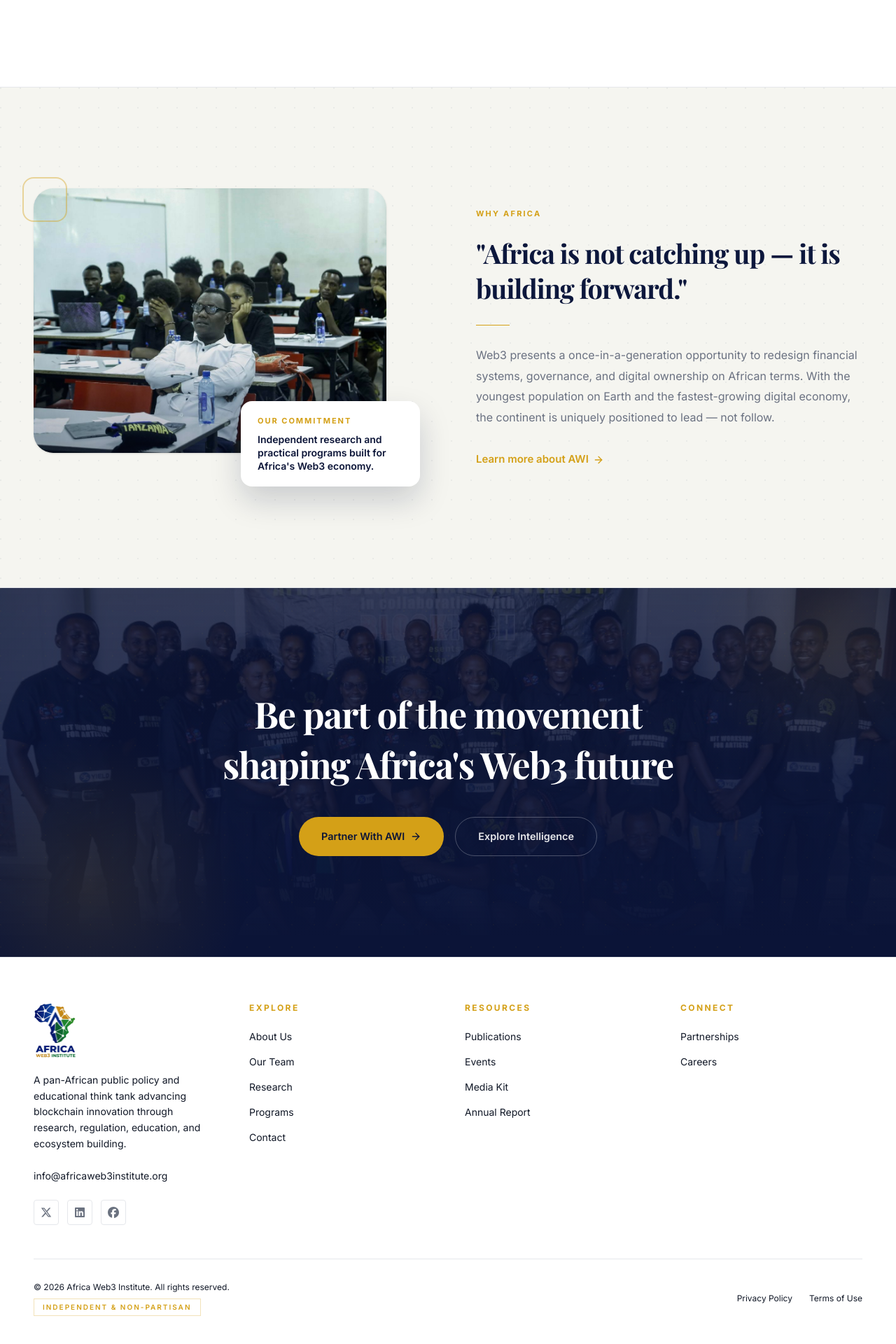
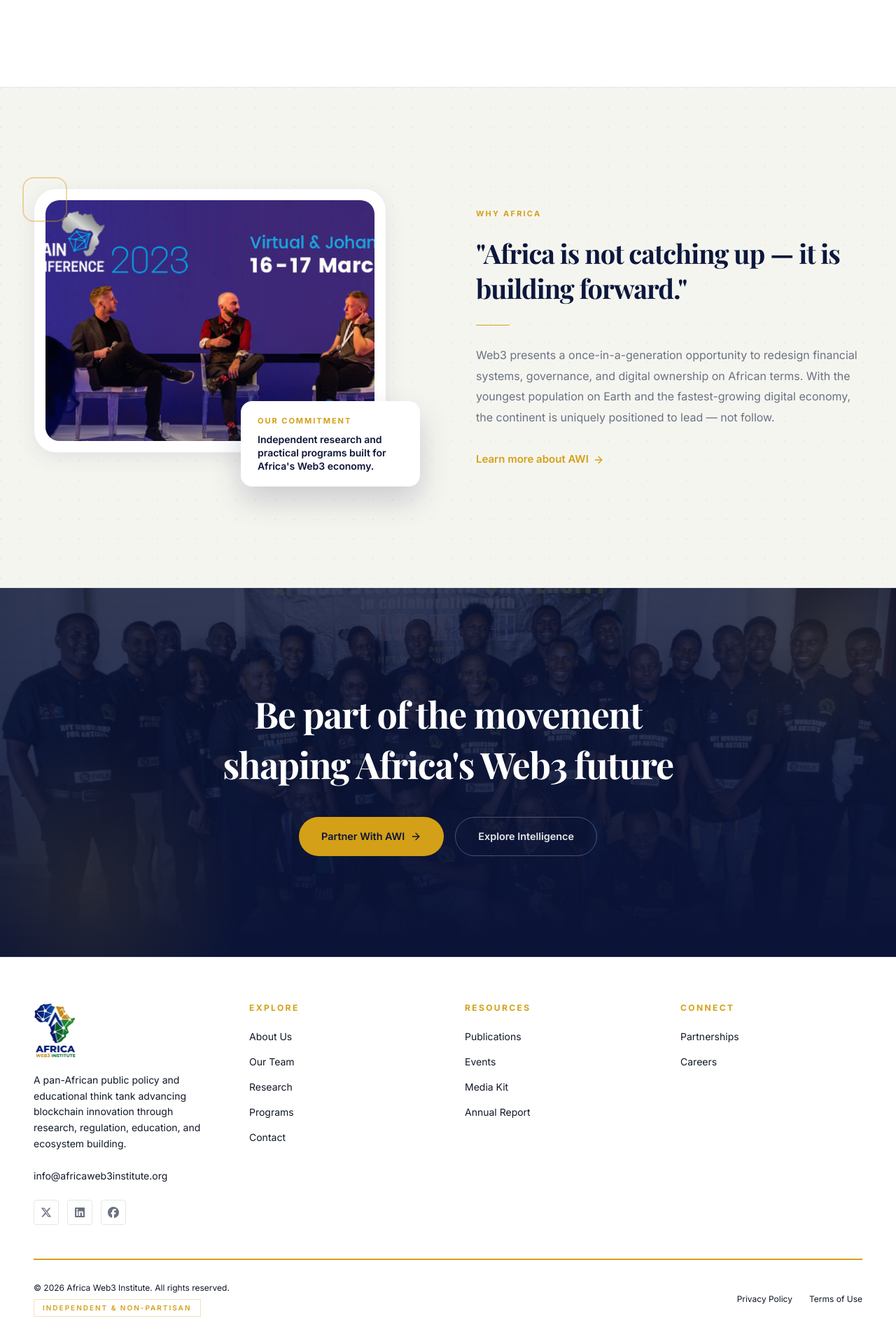
Before and after one commit to Africa-Web3-Institute/Africa-Web3-Institute, a React (Vite) app in the folder frontend/: page / in a window 1280 px wide. Shown: the part 2335-4255 px from the top of the page at 70% size. Built offline with nearby package versions, Linux system fonts and the light colour scheme; no server answers; a web font is replaced by a local one.

Commit message:
refactor: update homepage to reflect clean layouts

```diff
--- a/frontend/src/components/home/WhyAfrica.jsx
+++ b/frontend/src/components/home/WhyAfrica.jsx
@@ -33,13 +33,15 @@
             animate={inView ? { opacity: 1, x: 0 } : {}}
             transition={{ duration: 0.8, ease: [0.16, 1, 0.3, 1] }}
           >
+            {/* Outer "mat" frame — creates the nested double-border look */}
             <div
-              className="relative w-full aspect-[4/3] overflow-hidden rounded-[28px] shadow-sm"
-              style={{ border: "1px solid hsl(var(--border))" }}
+              className="relative w-full aspect-[4/3] rounded-[32px] p-4"
+              style={{ backgroundColor: "#fff", border: "1px solid rgba(11,20,55,0.08)", boxShadow: "0 8px 28px rgba(11,20,55,0.08)" }}
             >
+              <div className="relative w-full h-full overflow-hidden rounded-[20px]">
                 <motion.img
-                src="/images/moments/classroom-training.jpg"
-                alt="Africa Web3 Institute training session"
+                  src="/images/hero/slide-3.jpg"
+                  alt="Africa Web3 Institute"
                   className="w-full h-full object-cover"
                   initial={{ scale: 1.12 }}
                   animate={inView ? { scale: 1 } : {}}
@@ -49,6 +51,7 @@
                   className="absolute inset-0"
                   style={{ background: "linear-gradient(to top, rgba(11,20,55,0.32) 0%, transparent 50%)" }}
                 />
+              </div>
             </div>
 
             {/* Floating "promise" card — animates in after the image settles */}
--- a/frontend/src/components/layout/Footer.jsx
+++ b/frontend/src/components/layout/Footer.jsx
@@ -56,7 +56,7 @@
       <div className="max-w-[1600px] mx-auto px-6 lg:px-12 pt-16 pb-10">
 
         {/* TOP GRID */}
-        <div className="grid grid-cols-1 md:grid-cols-2 lg:grid-cols-4 gap-12 pb-12 border-b" style={{ borderColor: "#E5E7EB" }}>
+        <div className="grid grid-cols-1 md:grid-cols-2 lg:grid-cols-4 gap-12 pb-12" style={{ borderBottom: "2px solid #D4A017" }}>
 
           {/* BRAND */}
           <div className="lg:col-span-1">
--- a/frontend/src/components/layout/Navbar.jsx
+++ b/frontend/src/components/layout/Navbar.jsx
@@ -113,7 +113,7 @@
 
   const MegaMenu = ({ sections }) => (
     <div
-      className="absolute top-full right-0 mt-1.5 rounded-lg overflow-hidden"
+      className="absolute top-full left-1/2 -translate-x-1/2 mt-1.5 rounded-lg overflow-hidden"
       style={{
         backgroundColor: "#fff",
         border: "1px solid #E5E7EB",
```
Also changed, not shown: 1 other file (tests, documents, lock files or other folders). Lines whose indentation alone changed are shown as unchanged.
